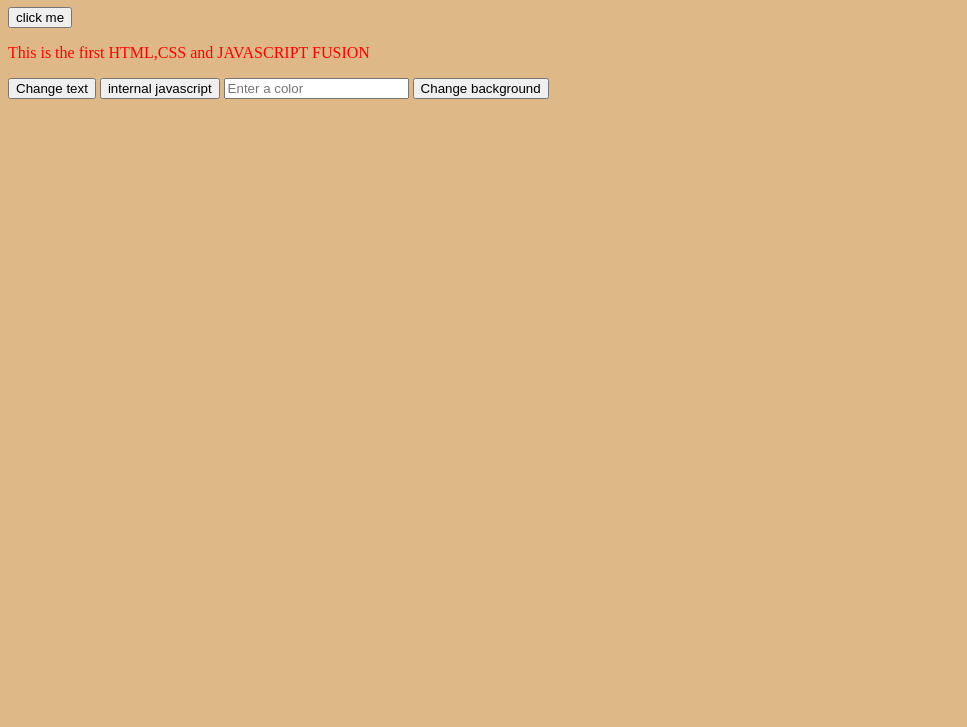
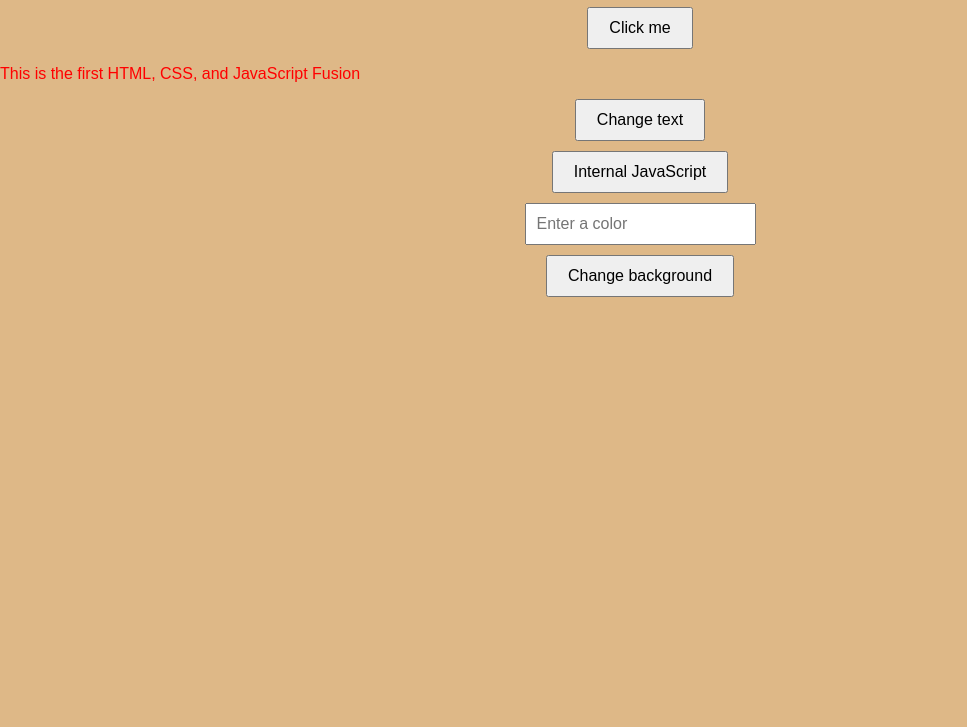
Before and after one commit to denzelbuwes/javascript, a plain HTML site: page index.html in a window 1280 px wide. Shown: the part 73-800 px from the top of the page, without its empty margins (0-967 px from the left). Drawn offline with Linux system fonts and the light colour scheme.

Commit message:
Update index.html

```diff
--- a/index.html
+++ b/index.html
@@ -1,25 +1,53 @@
 <!DOCTYPE html>
 <html>
 <head>
-    <title>Dyanmic Apllication
-    </title>
+    <title>Dynamic Application</title>
+    <meta name="viewport" content="width=device-width, initial-scale=1.0">
     <style>
-        p{
+        body {
+            background-color: burlywood;
+            margin: 0;
+            font-family: Arial, sans-serif;
+        }
+        p {
             color: red;
         }
-        body{
-            background-color: burlywood;
+        h1 {
+            font-size: 2em;
+            text-align: center;
+        }
+        button {
+            display: block;
+            margin: 10px auto;
+            padding: 10px 20px;
+            font-size: 1em;
+        }
+        #colorInput {
+            display: block;
+            margin: 10px auto;
+            padding: 10px;
+            font-size: 1em;
+        }
+        @media screen and (max-width: 600px) {
+            h1 {
+                font-size: 1.5em;
+            }
+            button {
+                font-size: 0.9em;
+            }
+            #colorInput {
+                font-size: 0.9em;
+            }
         }
     </style>
-
 </head>
 <body onload="greet()">
-    <h1>HTML,CSS and JAVASCRIPT FUSION</h1>
-    <button onclick="alert('Hello Buwembo David')">click me</button>
-    <p id="text">This is the first HTML,CSS and JAVASCRIPT FUSION</p>
+    <h1>HTML, CSS, and JavaScript Fusion</h1>
+    <button onclick="alert('Hello Buwembo David')">Click me</button>
+    <p id="text">This is the first HTML, CSS, and JavaScript Fusion</p>
     <button onclick="toggleText()">Change text</button>
     <script>
-        let originalText = "This is the first HTML,CSS and JAVASCRIPT FUSION";
+        let originalText = "This is the first HTML, CSS, and JavaScript Fusion";
         let newText = "I am changing the text";
         let isOriginal = true;
 
@@ -33,7 +61,7 @@
             isOriginal = !isOriginal;
         }
     </script>
-    <button id="click">internal javascript</button>
+    <button id="click">Internal JavaScript</button>
 
     <input type="text" id="colorInput" placeholder="Enter a color">
     <button onclick="backgroundchange()">Change background</button>
@@ -42,13 +70,14 @@
             alert('Hello Buwembo David, Welcome to the world of programming');
         }
         const buttonid = document.getElementById('click');
-         buttonid.onclick = function(){
-            alert('button clicked')
+        buttonid.onclick = function() {
+            alert('Button clicked');
         }
-         buttonid.onmouseover =function(){
-             buttonid.style.color = "red"}
-             buttonid.onmouseout =function(){
-                 buttonid.style.color = "blue"
+        buttonid.onmouseover = function() {
+            buttonid.style.color = "red";
+        }
+        buttonid.onmouseout = function() {
+            buttonid.style.color = "blue";
         }
         function backgroundchange() {
             const colorInput = document.getElementById('colorInput').value;
@@ -65,13 +94,6 @@
                 alert('Please enter a color');
             }
         }
-
-
-
     </script>
 </body>
-
-
-
-
 </html>
```
Lines whose indentation alone changed are shown as unchanged.
